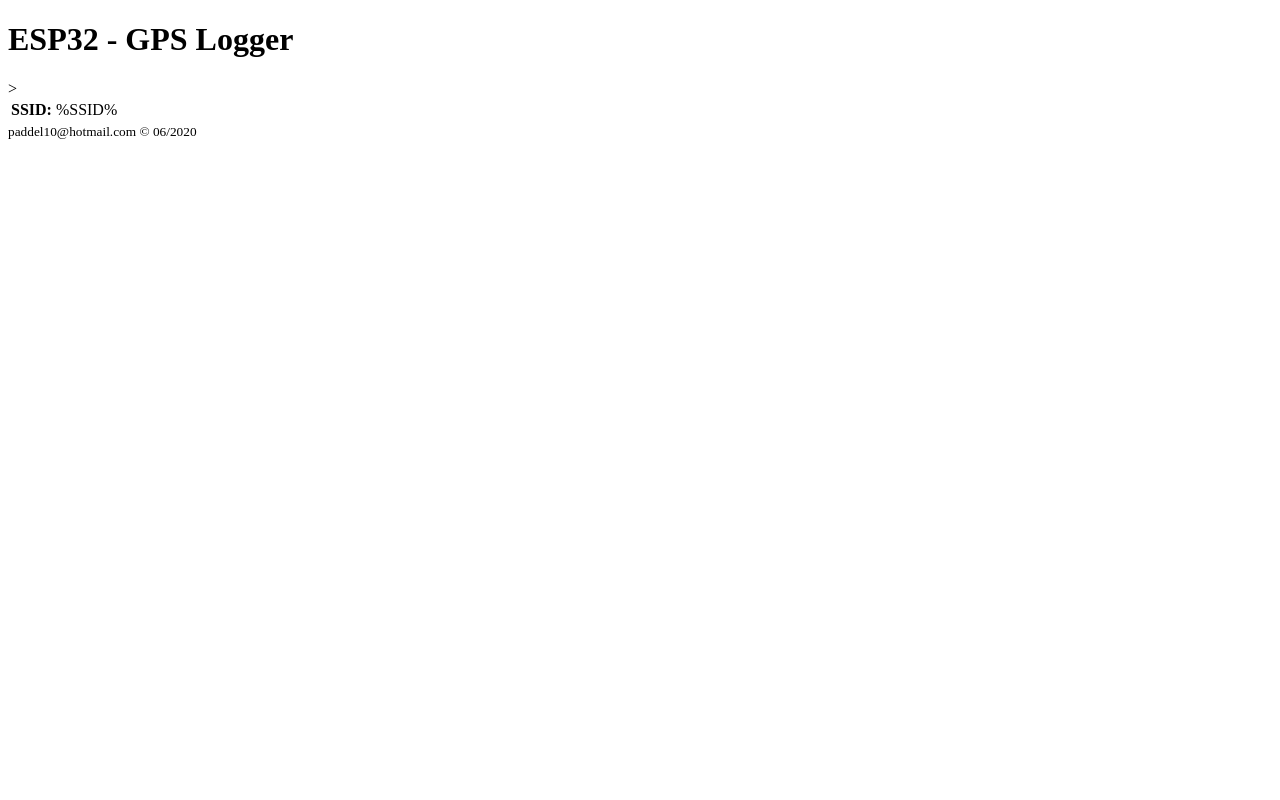
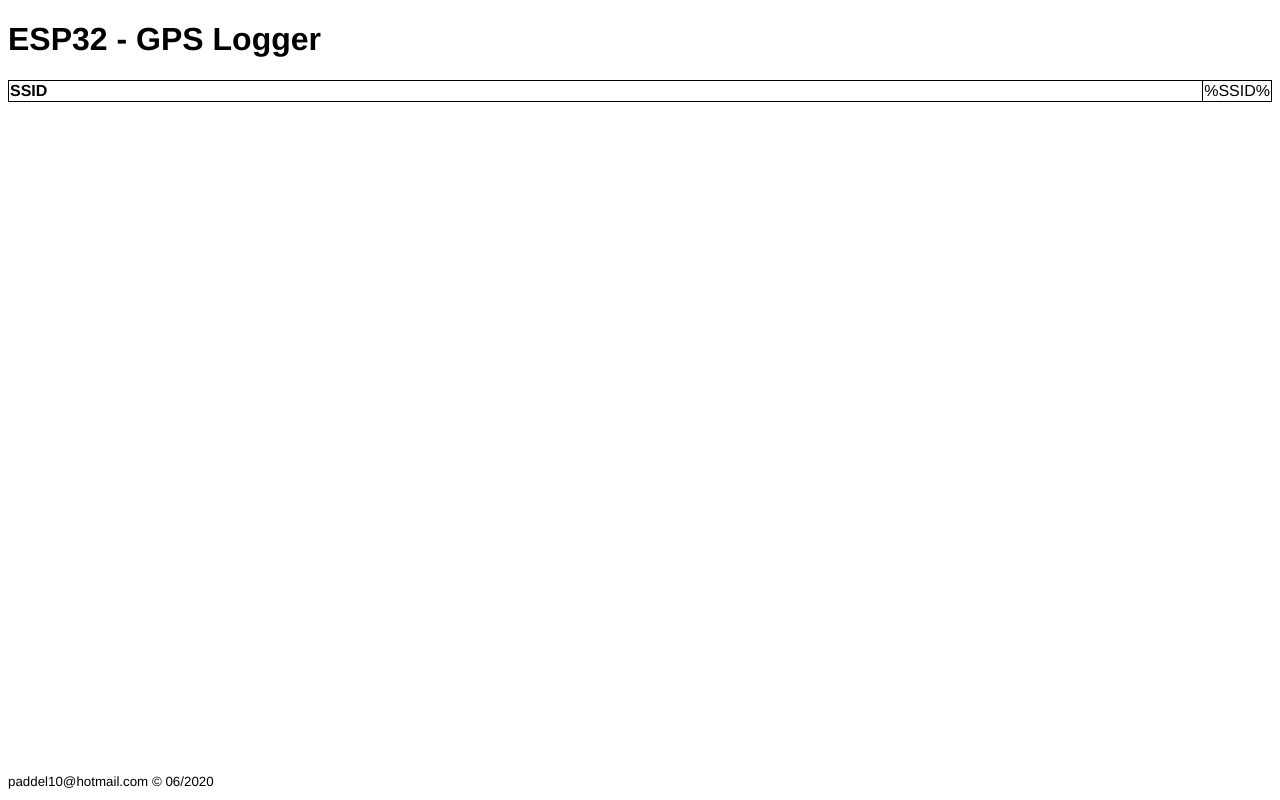
Before and after one commit to paddel10/ESP32-GPS-Logger, a plain HTML site: page data/index.html in a window 1280 px wide. Drawn offline with Linux system fonts and the light colour scheme.

```diff
--- a/data/index.html
+++ b/data/index.html
@@ -3,19 +3,34 @@
     <head>
         <title>ESP32 - GPS Logger</title>
         <meta name="viewport" content="width=device-width, initial-scale=1">
+        <style>
+            body {
+                font-family: Helvetica, Arial, sans-serif;
+            }
+            table, th, td {
+                border: 1px solid black;
+                border-collapse: collapse;
+                width: 100%;
+            }
+            .footer {
+                bottom: 10px;
+                position: absolute;
+            }
+        </style>
     </head>
     <body>
-        <h1>ESP32 - GPS Logger</h1>>
+        <h1>ESP32 - GPS Logger</h1>
         <table>
             <tr>
                 <td>
-                    <strong>SSID:</strong>
+                    <strong>SSID</strong>
                 </td>
                 <td>
                     %SSID%
                 </td>
             </tr>
         </table>
-        <small>paddel10@hotmail.com &copy; 06/2020</small>
+
+        <div class="footer"><small>paddel10@hotmail.com &copy; 06/2020</small></div>
     </body>
 </html>
```
Also changed, not shown: 4 other files.
